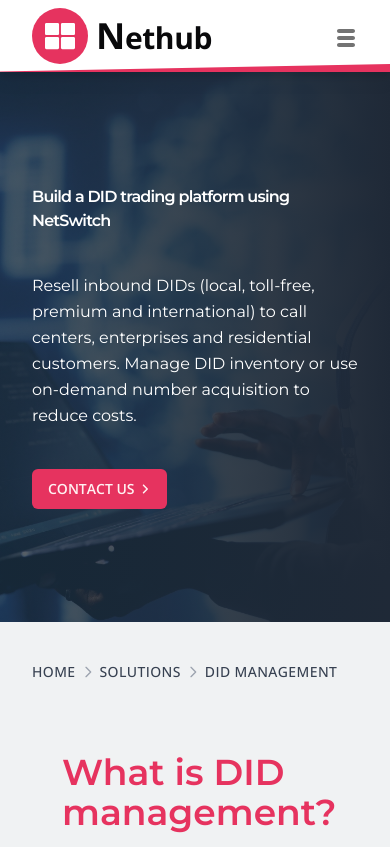
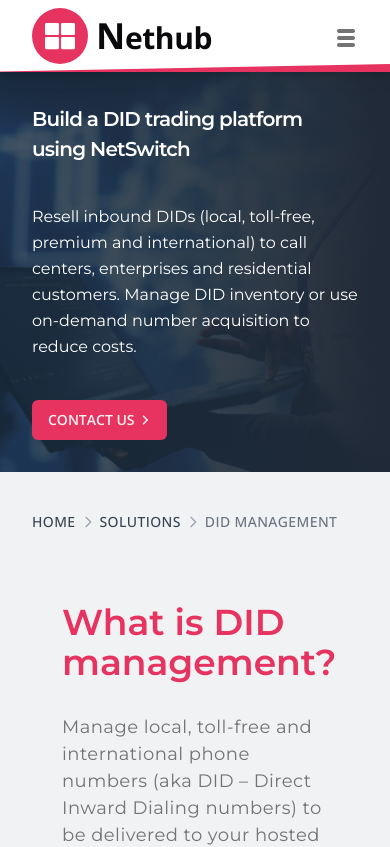
Before and after one commit to dekzyd/nethub, a Next.js app: page /solutions/did in a window 390 px wide. Shown: the top 847 px of the page. Built offline with nearby package versions, Linux system fonts and the light colour scheme.

Commit message:
update did mobile view page

```diff
--- a/components/PageHeader.jsx
+++ b/components/PageHeader.jsx
@@ -18,7 +18,7 @@ const PageHeader = ({
     <>
       <div
         className={`w-full ${
-          height ? height : "h-[600px]"
+          height ? height : "h-[400px] md:h-[600px]"
         } bg-cover bg-center bg-no-repeat`}
         style={{ backgroundImage: `url(${image})` }}
       >
@@ -43,7 +43,7 @@ const PageHeader = ({
                   </h4>
                 )}
                 <h3
-                  className={`text-white sm:text-[36px] lg:text-[40px]  ${
+                  className={`text-white text-[20px] md:text-[38px]  ${
                     fontsize ? fontsize : "xl:text-[52px]"
                   } font-semibold tracking-[-0.8px]  xl:leading-[64.8px]`}
                 >
--- a/src/app/solutions/did/page.js
+++ b/src/app/solutions/did/page.js
@@ -27,7 +27,7 @@ const Did = () => {
   const crumbs = [
     { title: "home", href: "/" },
     { title: "solutions", href: "/solutions" },
-    { title: "DID Management", href: "#" },
+    { title: "DID Management" },
   ];
   return (
     <div>
@@ -39,7 +39,7 @@ const Did = () => {
         }
         btntxt="contact us"
         description="Resell inbound DIDs (local, toll-free, premium and international) to call centers, enterprises and residential customers. Manage DID inventory or use on-demand number acquisition to reduce costs."
-        height="h-[550px]"
+        height=""
       />
       {/* DID mgmt solutions content */}
       <section className="bg-customColors-porcelain pt-10 pb-10 ">
@@ -70,7 +70,7 @@ const Did = () => {
               </p>
             </div>
             {/* review */}
-            <div className="rounded-[50px] mt-5 mx-8 mb-8 p-14 bg-white">
+            <div className="rounded-[50px] mt-5  mx-4 md:mx-8 mb-8 px-7 py-10 lg:p-14 bg-white">
               <div>
                 <p className="text-customColors-fiord text-2xl font-semibold">
                   Suleiman Babayo
@@ -79,12 +79,12 @@ const Did = () => {
                   Commercial Director at Nethub Telecoms
                 </p>
               </div>
-              <p className=" text-[20px] text-customColors-dovegray mb-[33px]">
+              <p className=" text-lg md:text-[20px] text-customColors-dovegray mb-[33px]">
                 Nethub provides IT & Telecom solutions for international call
                 centers that help reduce operations cost & improve revenue
                 generation and multi-channel management.
               </p>
-              <p className=" text-[20px] text-customColors-dovegray">
+              <p className=" text-lg md:text-[20px] text-customColors-dovegray">
                 We were VERY impressed with Nethub as a company and the
                 NetSwitch equipment was superbly engineered, reliable and hugely
                 flexible.
@@ -125,7 +125,7 @@ const Did = () => {
         </div>
       </section>
       {/* better way */}
-      <section className="p-16">
+      <section className="p-8 md:p-16">
         <div className="container">
           <h3 className="text-5xl text-primary font-semibold mb-6">
             Discover a better way
@@ -163,7 +163,7 @@ const Did = () => {
         </div>
       </section>
       {/* whats in it  */}
-      <section className="xl:p-20 lg:p-16 bg-customColors-porcelain">
+      <section className="xl:p-20 lg:p-16 p-8 bg-customColors-porcelain">
         <div className="container">
           <h3 className="text-5xl text-primary font-semibold my-6">
             What&apos;s in it for you?
@@ -188,7 +188,7 @@ const Did = () => {
         </div>
       </section>
       {/* why nethub */}
-      <section className="xl:p-20 lg:p-16 bg-customColors-fiord">
+      <section className="xl:p-20 lg:p-16 p-8 bg-customColors-fiord">
         <div className="container text-white ">
           <div className="grid grid-cols-1 md:grid-cols-2">
             {/* written */}
@@ -202,7 +202,7 @@ const Did = () => {
               </p>
             </div>
             {/* pic */}
-            <div className="w-full flex justify-center">
+            <div className="w-full flex justify-center mt-10">
               <div className="w-72 h-72 overflow-hidden rounded-full flex">
                 <Image
                   height={500}
--- a/src/app/solutions/softphone/page.js
+++ b/src/app/solutions/softphone/page.js
@@ -35,7 +35,7 @@ const Softphone = () => {
   const crumbs = [
     { title: "home", href: "/" },
     { title: "solutions", href: "/solutions" },
-    { title: "Softphone", href: "#" },
+    { title: "Softphone" },
   ];
 
   return (
```
